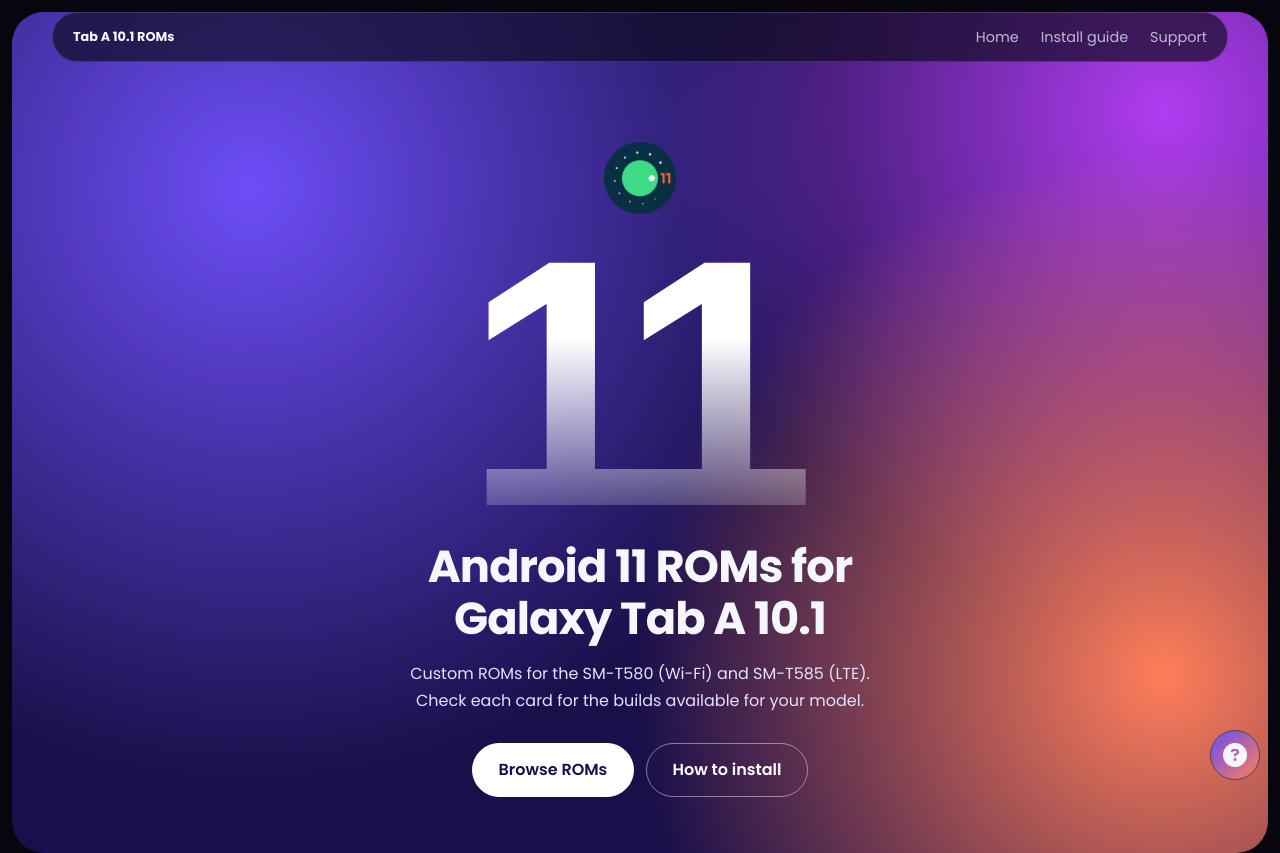
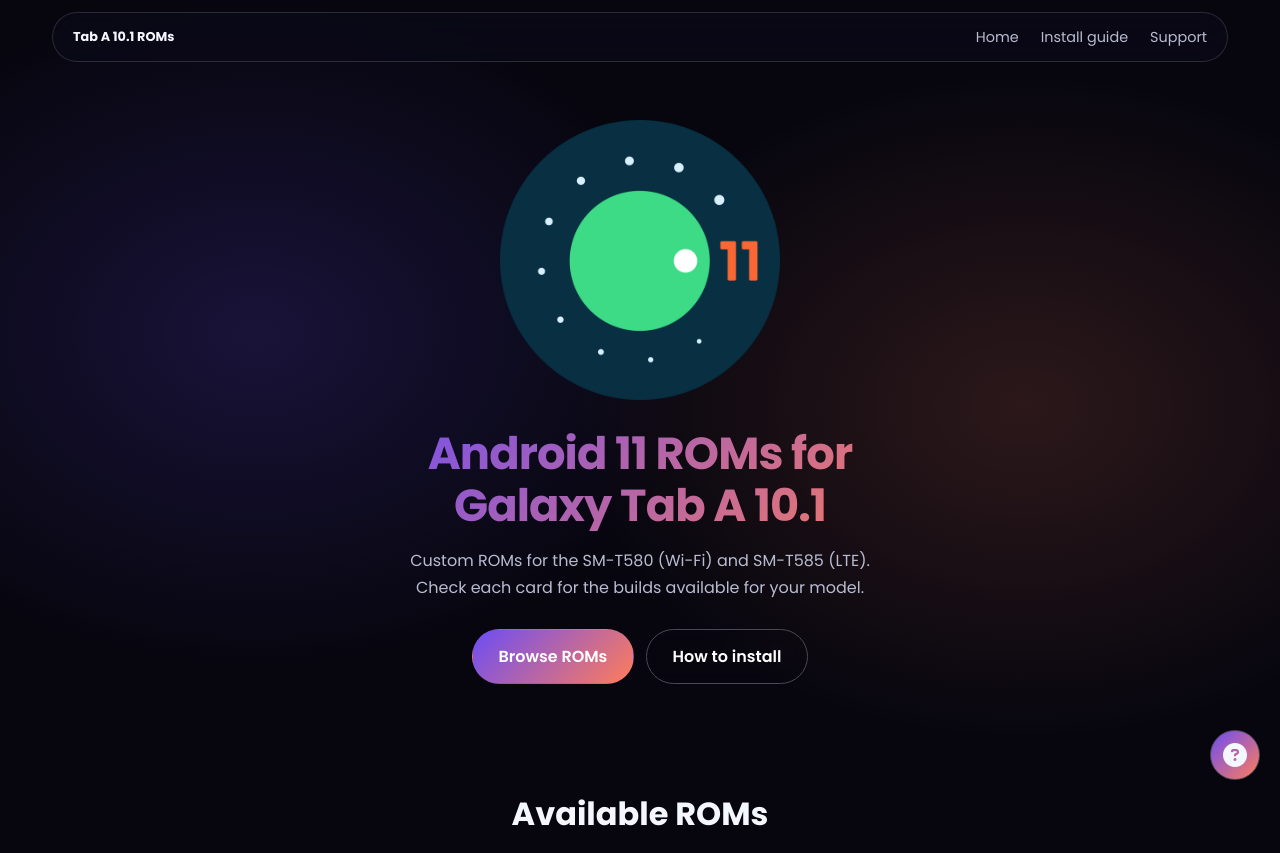
Before and after one commit to ZORO2045/SM-T585-Custom-ROMs, a plain HTML site: page Android/11.html in a window 1280 px wide. Shown: the top 853 px of the page. Drawn offline with Linux system fonts and the light colour scheme; a web font is replaced by a local one.

Commit message:
Update styles and content for Android 11 page

```diff
--- a/Android/11.html
+++ b/Android/11.html
@@ -601,6 +601,18 @@
 
         @media (max-width: 820px) { .hero { padding-top: 120px; } }
         @media (max-width: 420px) { .topbar { padding: 10px 12px; } .hero { padding-top: 96px; border-radius: 24px; } }
+
+        /* original header colors */
+        header { padding: 0; }
+        .hero { margin-top: 0; border-radius: 0; padding-top: 120px; background: radial-gradient(ellipse 35% 45% at 20% 45%, rgba(108,77,246,.18), transparent), radial-gradient(ellipse 35% 45% at 80% 55%, rgba(255,125,89,.15), transparent); }
+        .hero::before { display: none; }
+        header img { width: clamp(190px, 28vw, 280px); max-width: 80%; margin-bottom: 28px; }
+        header h1 { background: var(--gradient); -webkit-background-clip: text; background-clip: text; color: transparent; }
+        .hero p { color: #B9BCD0; }
+        .hero-actions a { border-color: var(--glass-border); }
+        .hero-actions .primary { background: var(--gradient); color: #fff; border-color: transparent; }
+        .hero-actions .primary:hover { background: var(--gradient); filter: brightness(1.1); }
+        @media (max-width: 420px) { .hero { padding-top: 96px; border-radius: 0; } }
     </style>
 </head>
 <body>
@@ -615,7 +627,6 @@
         </div>
         <div class="hero">
             <img src="../images/11.png" alt="Android 11 Logo">
-            <div class="big" aria-hidden="true">11</div>
             <h1>Android 11 ROMs for Galaxy Tab A 10.1</h1>
             <p>Custom ROMs for the SM-T580 (Wi-Fi) and SM-T585 (LTE). Check each card for the builds available for your model.</p>
             <div class="hero-actions">
@@ -1465,4 +1476,4 @@ function closePopup(popup) {
     })();
     </script>
 </body>
-                </html>
+                               </html>
```
